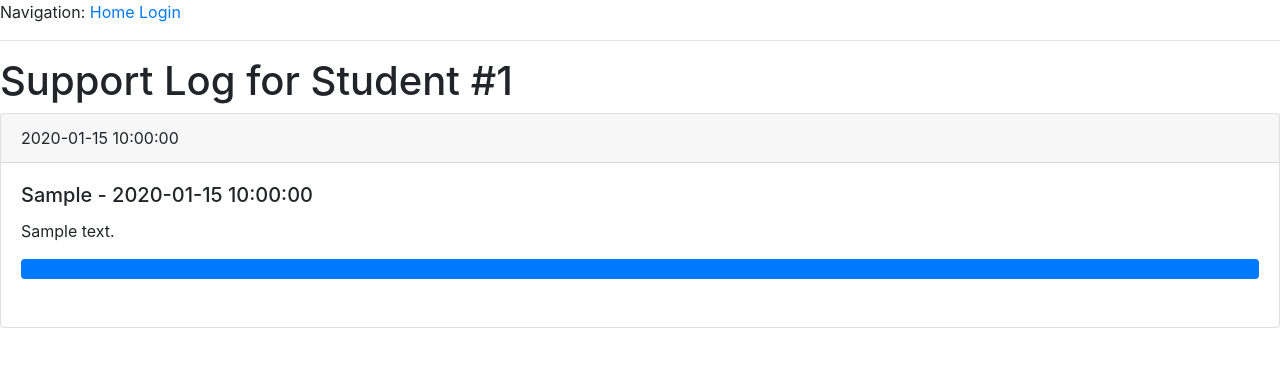
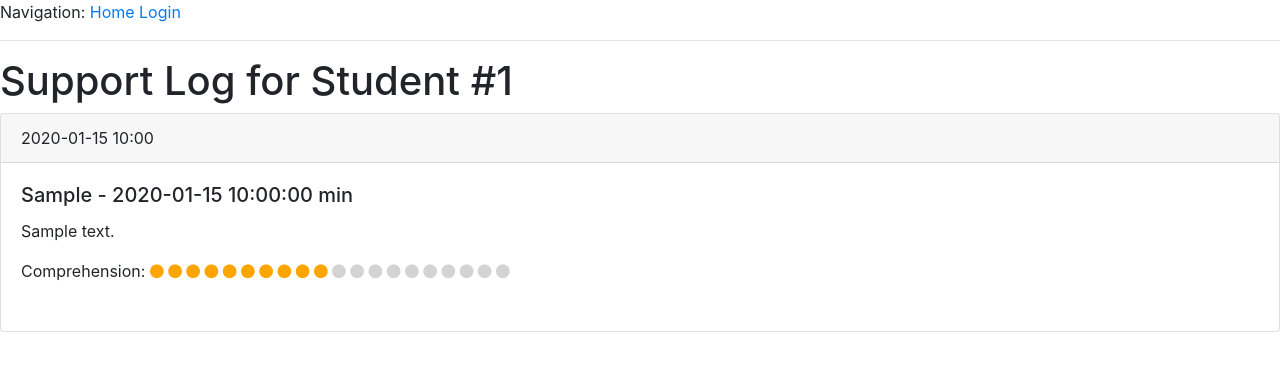
Before and after one commit to rdesmond/codingnomads_mentor_app, a Flask app: template application/templates/log_list.html in a window 1280 px wide. Shown: the top 371 px of the page. Run offline with Flask 2, Linux system fonts and the light colour scheme; the template is opened without the code that fills it: most values are stand-ins (such as "Sample title", 1, 10 or a date in 2020); data that the repository does not hold is empty; parts of the project's set-up code (start-up, migrations or seed data) failed here and were passed over; some libraries are stand-ins or nearby versions.

Commit message:
Improve comprehension FE display

```diff
--- a/application/templates/base.html
+++ b/application/templates/base.html
@@ -6,6 +6,17 @@
         <title>CodingNomads Mentor Portal</title>
         {% endif %}
         <link rel="stylesheet" href="https://maxcdn.bootstrapcdn.com/bootstrap/4.0.0/css/bootstrap.min.css" integrity="sha384-Gn5384xqQ1aoWXA+058RXPxPg6fy4IWvTNh0E263XmFcJlSAwiGgFAW/dAiS6JXm" crossorigin="anonymous">
+        <!-- Add icon library -->
+        <link rel="stylesheet" href="https://cdnjs.cloudflare.com/ajax/libs/font-awesome/4.7.0/css/font-awesome.min.css">
+        <!-- TODO: move this to CSS file -->
+        <style>
+            .fa-circle {
+                color: lightgray;
+            }
+            .checked {
+                color: orange;
+            }
+        </style>
     </head>
     <body>
         <div>
--- a/application/templates/log_list.html
+++ b/application/templates/log_list.html
@@ -6,13 +6,18 @@
     {% for log in logs %}
     <div class="card">
       <div class="card-header">
-        {{ log.created_at }}
+        {{ log.created_at.strftime('%Y-%m-%d %H:%M') }}
       </div>
       <div class="card-body pb-5">
-        <h5 class="card-title">{{ log.support_type }} - {{ log.time_spent }}</h5>
+        <h5 class="card-title">{{ log.support_type.capitalize() }} - {{ log.time_spent }} min</h5>
         <p class="card-text">{{ log.notes }}</p>
-          <div class="progress" style="height: 20px;">
-            <div class="progress-bar" role="progressbar" style="width: {{ log.comprehension/5*100 }}%;" aria-valuenow="{{ log.comprehension }}" aria-valuemin="0" aria-valuemax="5"></div>
+          <div>Comprehension:
+              {% for point in range(log.comprehension) %}
+                <span class="fa fa-circle checked"></span>
+              {% endfor %}
+              {% for empty in range(5-log.comprehension) %}
+                <span class="fa fa-circle"></span>
+              {% endfor %}
           </div>
       </div>
     </div>
```
